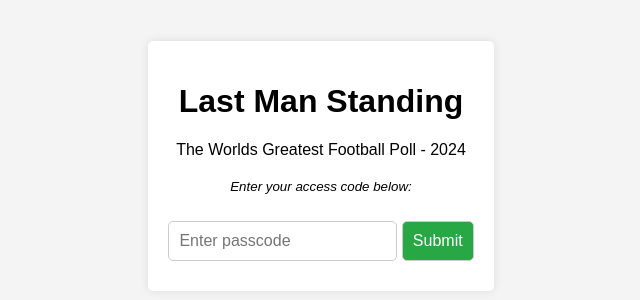
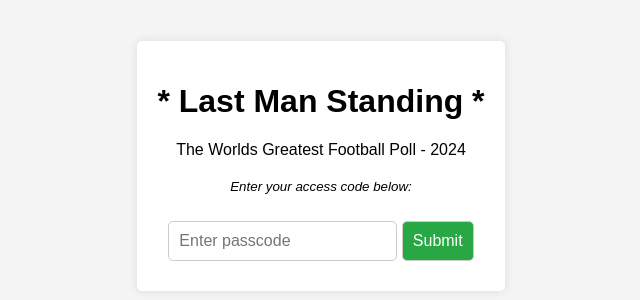
Before and after one commit to canovalik/canovalik.github.io, a plain HTML site: page index.html in a window 1280 px wide. Shown: the part 234-534 px from the top of the page, without its empty margins (319-959 px from the left). Drawn offline with Linux system fonts and the light colour scheme.

Commit message:
Update index.html

```diff
--- a/index.html
+++ b/index.html
@@ -8,7 +8,7 @@
 </head>
 <body>
     <div class="container">
-        <h1>Last Man Standing</h1>
+        <h1>* Last Man Standing *</h1>
         <p>The Worlds Greatest Football Poll - 2024<br><br><small><em>Enter your access code below:</em></small></p>
         <form onsubmit="return checkPasscode()">
             <input type="text" id="passcode" placeholder="Enter passcode" required>
```
